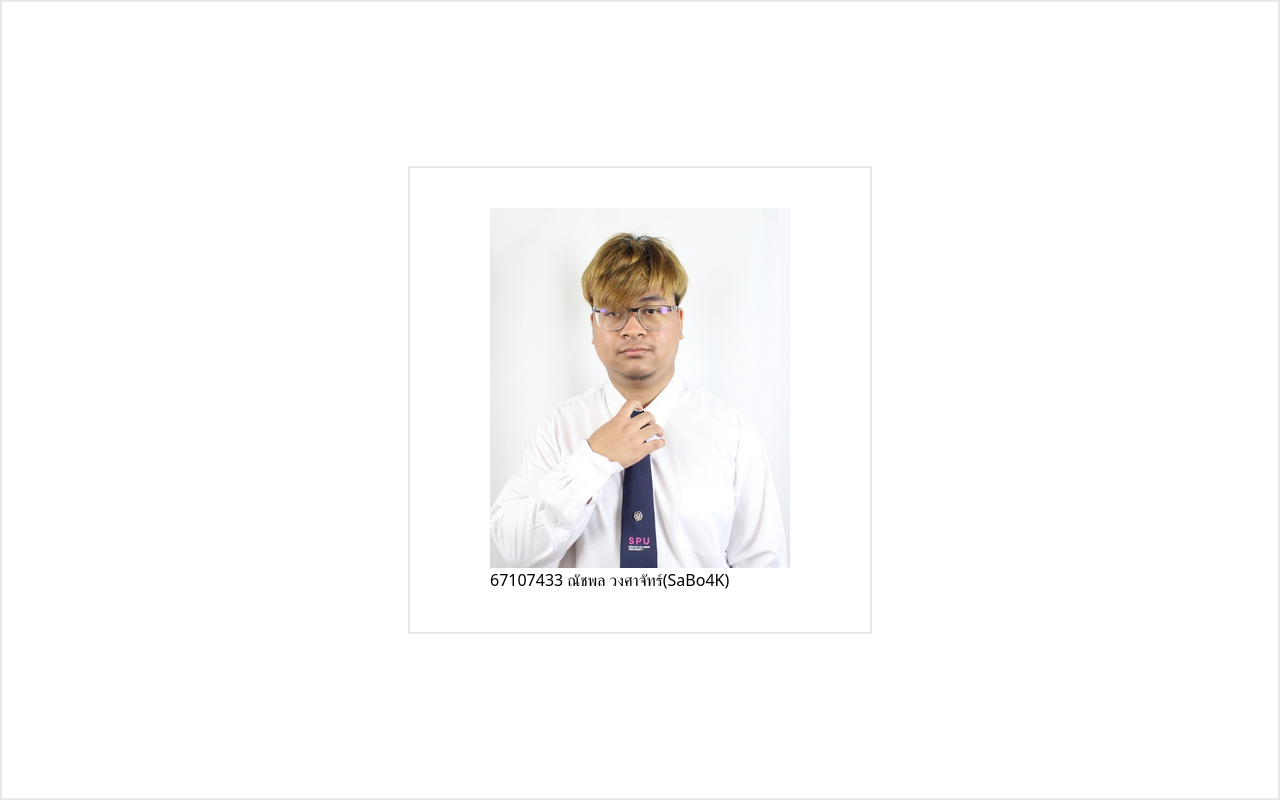
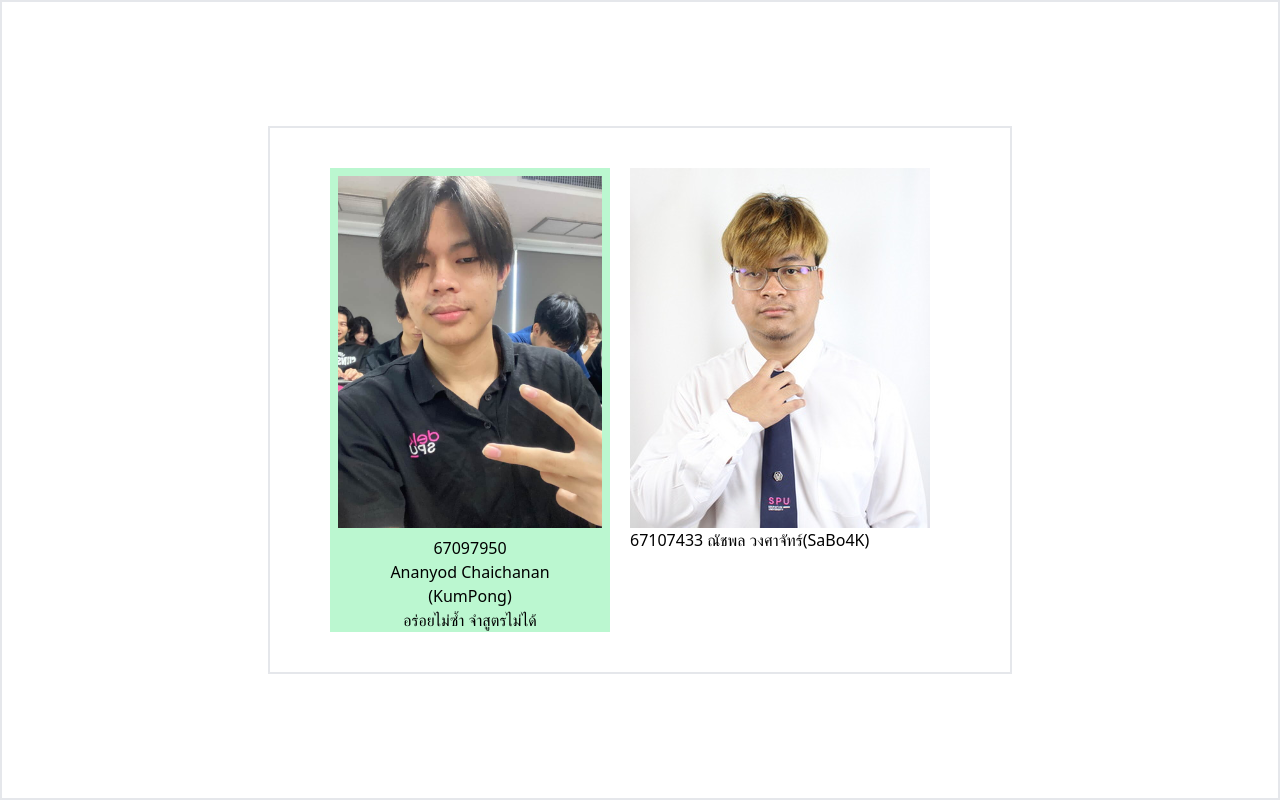
Before and after one commit to qonnow/week2, a plain HTML site: page index.html in a window 1280 px wide. Drawn offline with nearby package versions, Linux system fonts and the light colour scheme.

Commit message:
67097950 add info

```diff
--- a/index.html
+++ b/index.html
@@ -13,7 +13,17 @@
                     <!-- 67095474 -->
                 <div></div>
                     <!-- 67097950 -->
-                <div></div>
+                <div class="bg-green-200">
+                    <div class="p-2">
+                        <img class="w-[264px] h-480" src="67097950.jpg" alt="Ananyod">
+                    </div>
+                    <div class="flex flex-col items-center">
+                        <div>67097950</div>
+                        <div>Ananyod Chaichanan</div>
+                        <div>(KumPong)</div>
+                        <div>อร่อยไม่ซ้ำ จำสูตรไม่ได้</div>
+                    </div>
+                </div>
                     <!-- 67107433 -->
                 <div>
                     <img src="67107433.jpg" alt="ณัชพล วงศาจัทร์">
```
Also changed, not shown: 67097950.jpg (added).
